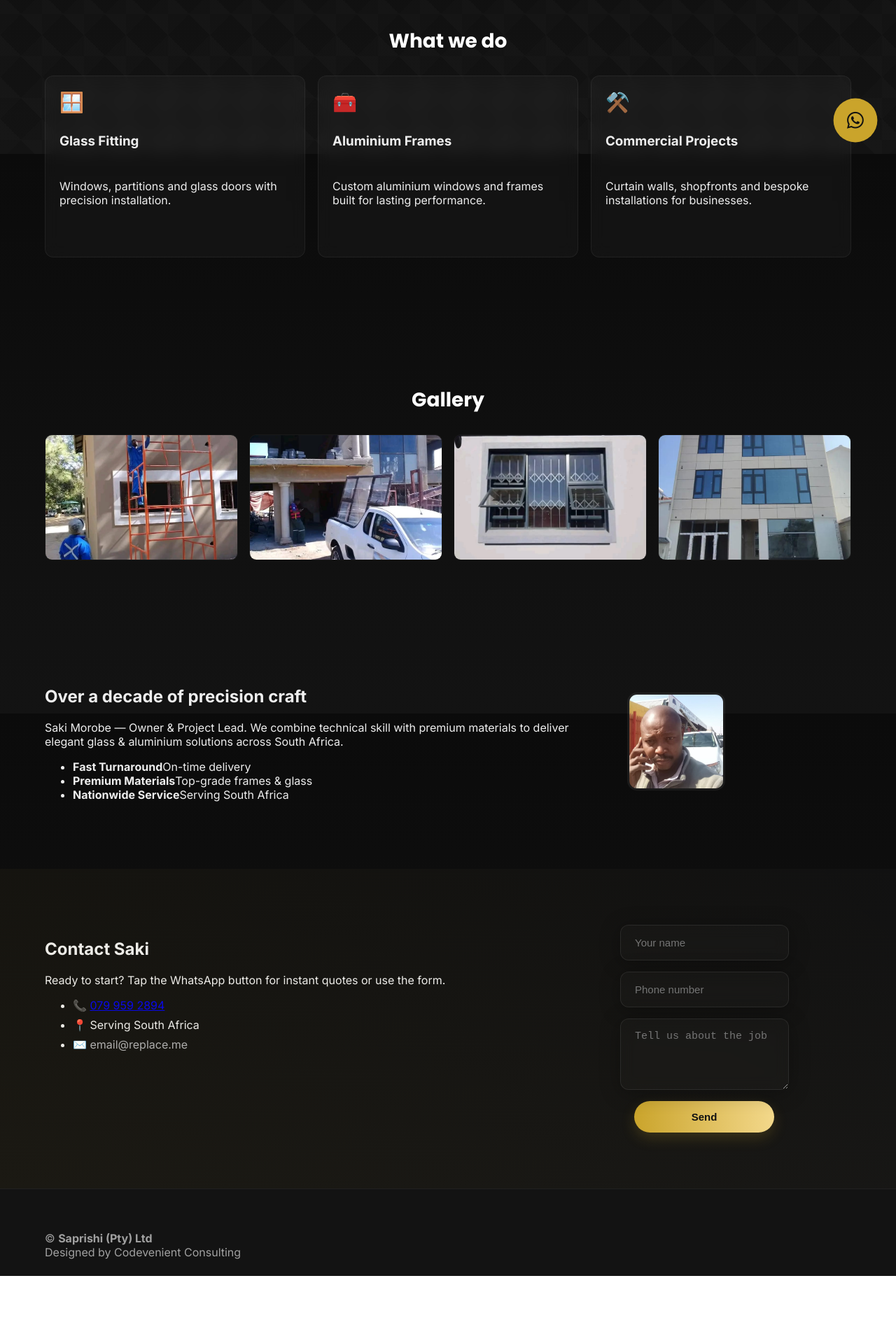
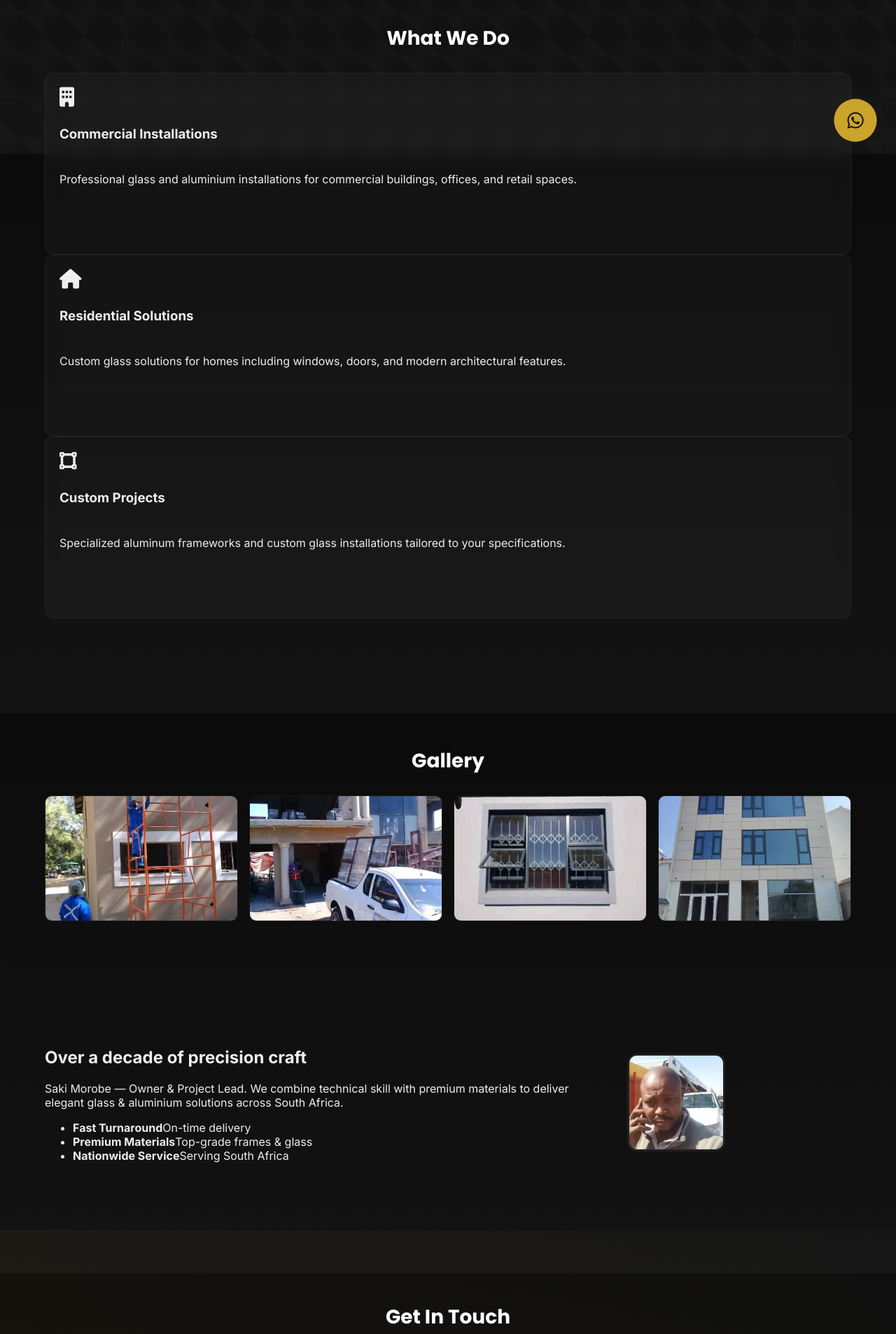
Before and after one commit to CodevenientLab/saprishi-company-site, a plain HTML site: page index.html in a window 1280 px wide. Shown: the part 580-2487 px from the top of the page at 70% size. Before the commit the page ends 2404 px from the top, so only its background shows below. Drawn offline with Linux system fonts and the light colour scheme.

Commit message:
Update index.html

```diff
--- a/index.html
+++ b/index.html
@@ -17,10 +17,8 @@
 <body>
   <header class="site-header">
     <div class="container header-row">
-      <a class="logo-link" href="#">
-        <img src="images/SAPRISHI_Logo.png" alt="Saprishi logo" class="logo-img" />
-      </a>
-
+      <img src="images/SAPRISHI_Logo.png" alt="Logo" class="logo-img">
+      <button class="nav-toggle" aria-label="Toggle menu">☰</button>
       <nav class="nav" id="main-nav">
         <a href="#hero">Home</a>
         <a href="#services">Services</a>
@@ -28,10 +26,6 @@
         <a href="#about">About</a>
         <a href="#contact">Contact</a>
       </nav>
-
-      <button class="nav-toggle" id="nav-toggle" aria-label="Toggle navigation">
-        <span class="bar"></span><span class="bar"></span><span class="bar"></span>
-      </button>
     </div>
   </header>
 
@@ -43,41 +37,40 @@
           <h1 class="headline">Precision in <span>Glass &amp; Aluminium</span></h1>
           <p class="sub">Serving South Africa with excellence — clean installs, durable frames, on-time delivery.</p>
           <div class="cta-row">
-            <a class="btn btn-primary" href="#contact">Request a Quote</a>
-            <a class="btn btn-ghost" href="#work">View Projects</a>
+            <a href="#contact" class="btn btn-primary">Request a Quote</a>
           </div>
         </div>
 
         <div class="hero-right">
           <div class="media-card reveal">
-            <img src="https://images.unsplash.com/photo-1570129477492-45c003edd2be?q=80&w=1400&auto=format&fit=crop" alt="Glass installation">
+            <img src="images/Home_van.png" alt="Glass installation">
           </div>
         </div>
       </div>
     </section>
 
-    <!-- Services -->
+    <!-- What We Do Section -->
     <section id="services" class="section">
       <div class="container">
-        <h2 class="section-title">What we do</h2>
-        <div class="cards-grid">
-          <article class="service-card reveal">
-            <div class="service-icon">🪟</div>
-            <h3>Glass Fitting</h3>
-            <p>Windows, partitions and glass doors with precision installation.</p>
-          </article>
+        <h2 class="section-title">What We Do</h2>
+        <div class="services-grid">
+          <div class="service-card reveal">
+            <i class="service-icon fas fa-building"></i>
+            <h3 class="service-title">Commercial Installations</h3>
+            <p class="service-description">Professional glass and aluminium installations for commercial buildings, offices, and retail spaces.</p>
+          </div>
 
-          <article class="service-card reveal">
-            <div class="service-icon">🧰</div>
-            <h3>Aluminium Frames</h3>
-            <p>Custom aluminium windows and frames built for lasting performance.</p>
-          </article>
+          <div class="service-card reveal">
+            <i class="service-icon fas fa-home"></i>
+            <h3 class="service-title">Residential Solutions</h3>
+            <p class="service-description">Custom glass solutions for homes including windows, doors, and modern architectural features.</p>
+          </div>
 
-          <article class="service-card reveal">
-            <div class="service-icon">⚒️</div>
-            <h3>Commercial Projects</h3>
-            <p>Curtain walls, shopfronts and bespoke installations for businesses.</p>
-          </article>
+          <div class="service-card reveal">
+            <i class="service-icon fas fa-vector-square"></i>
+            <h3 class="service-title">Custom Projects</h3>
+            <p class="service-description">Specialized aluminum frameworks and custom glass installations tailored to your specifications.</p>
+          </div>
         </div>
       </div>
     </section>
@@ -118,31 +111,56 @@
 
     <!-- Contact -->
     <section id="contact" class="section">
-      <div class="container contact-grid">
-        <div class="contact-info reveal">
-          <h2>Contact Saki</h2>
-          <p>Ready to start? Tap the WhatsApp button for instant quotes or use the form.</p>
-          <ul class="plain-list">
-            <li>📞 <a href="tel:+27799592894">079 959 2894</a></li>
-            <li>📍 Serving South Africa</li>
-            <li>✉️ <span class="muted">email@replace.me</span></li>
-          </ul>
-        </div>
-
+      <div class="container">
+        <h2 class="section-title">Get In Touch</h2>
         <form class="contact-form reveal" method="POST" action="https://formspree.io/f/your-form-id">
           <input type="text" name="name" placeholder="Your name" required>
           <input type="tel" name="phone" placeholder="Phone number" required>
           <textarea name="message" rows="4" placeholder="Tell us about the job" required></textarea>
-          <button class="btn btn-primary" type="submit">Send</button>
+          <button class="btn btn-primary" type="submit">Send Message</button>
         </form>
       </div>
     </section>
   </main>
 
   <footer class="site-footer">
-    <div class="container footer-row">
-      <div>© <strong>Saprishi (Pty) Ltd</strong></div>
-      <div class="small">Designed by Codevenient Consulting</div>
+    <div class="container">
+      <div class="footer-grid">
+        <!-- Company Info -->
+        <div class="footer-col">
+          <img src="images/SAPRISHI_Logo.png" alt="Saprishi Logo" class="footer-logo">
+          <p class="footer-desc">Precision in Glass & Aluminium installations across South Africa.</p>
+        </div>
+
+        <!-- Quick Links -->
+        <div class="footer-col">
+          <h3>Quick Links</h3>
+          <nav class="footer-nav">
+            <a href="#hero">Home</a>
+            <a href="#services">Services</a>
+            <a href="#work">Gallery</a>
+            <a href="#about">About</a>
+            <a href="#contact">Contact</a>
+          </nav>
+        </div>
+
+        <!-- Services -->
+        <div class="footer-col">
+          <h3>Our Services</h3>
+          <ul class="footer-services">
+            <li><i class="fas fa-check"></i> Glass Fitting</li>
+            <li><i class="fas fa-check"></i> Aluminium Frames</li>
+            <li><i class="fas fa-check"></i> Commercial Projects</li>
+            <li><i class="fas fa-check"></i> Window Installation</li>
+          </ul>
+        </div>
+      </div>
+    </div>
+
+    <div class="footer-bottom">
+      <div class="container">
+        <div class="copyright">© 2025 <strong>Saprishi (Pty) Ltd</strong></div>
+      </div>
     </div>
   </footer>
 
```
